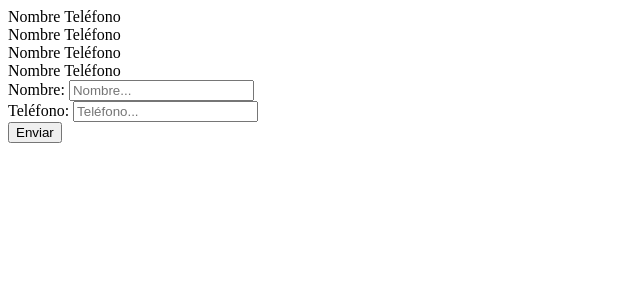
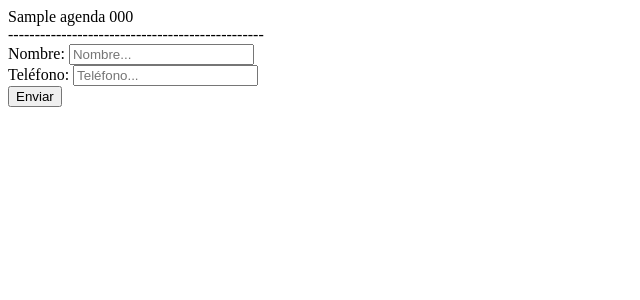
Before and after one commit to JorgeDuenasLerin/PracticasPHP, a PHP site: page / in a window 1280 px wide. Shown: the top 300 px of the page, without its empty margins (0-640 px from the left). Run offline with PHP 8.4, Linux system fonts and the light colour scheme; tables that the repository leaves empty hold one stand-in row (values such as "Sample post").

Commit message:
Implementada la primera versión de acceso a datos

```diff
--- /dev/null
+++ b/DWES02/JDL/config.php
@@ -0,0 +1,8 @@
+<?php
+
+$host="localhost";
+$dbname="DWES02";
+$usuario="root";
+$password="1234";
+
+?>
--- /dev/null
+++ b/DWES02/JDL/dbFunciones.php
@@ -0,0 +1,24 @@
+<?php
+
+function conectar ($host, $dbname, $usuario, $password)
+{
+  try {
+    $db = new PDO("mysql:host=$host;dbname=$dbname", $usuario, $password);
+    return $db;
+  }
+  catch(PDOException $e) {
+    echo $e->getMessage();
+    die();
+  }
+}
+
+function consulta ($dbConn, $sql){
+  $sentencia = $dbConn->query($sql);
+
+  # setting the fetch mode
+  $sentencia->setFetchMode(PDO::FETCH_ASSOC);
+
+  return $sentencia->fetchAll();
+}
+
+?>
--- a/DWES02/JDL/index.php
+++ b/DWES02/JDL/index.php
@@ -1,4 +1,12 @@
 <?php
+
+require_once("config.php");
+require_once("dbFunciones.php");
+
+// Sección de base de datos
+$conn = conectar($host, $dbname, $usuario, $password);
+$datos = consulta($conn, 'SELECT * from agenda');
+
 
 // Variables del formulario
 $nombre="";
@@ -13,22 +21,13 @@ $telefono="";
     <title></title>
   </head>
   <body>
-    <div>
-      <span>Nombre</span>
-      <span>Teléfono</span>
-    </div>
-    <div>
-      <span>Nombre</span>
-      <span>Teléfono</span>
-    </div>
-    <div>
-      <span>Nombre</span>
-      <span>Teléfono</span>
-    </div>
-    <div>
-      <span>Nombre</span>
-      <span>Teléfono</span>
-    </div>
+    <?php foreach ($datos as $fila) { ?>
+      <div>
+        <span><?=$fila['nombre']?></span>
+        <span><?=$fila['telefono']?></span>
+      </div>
+    <?php } ?>
+    <span>------------------------------------------------</span>
     <form action="index.php" method="post">
       Nombre: <input name="nombre" value="<?=$nombre?>" placeholder="Nombre..." /></br>
       Teléfono: <input name="telefono" value="<?=$telefono?>" placeholder="Teléfono..." /></br>
```
